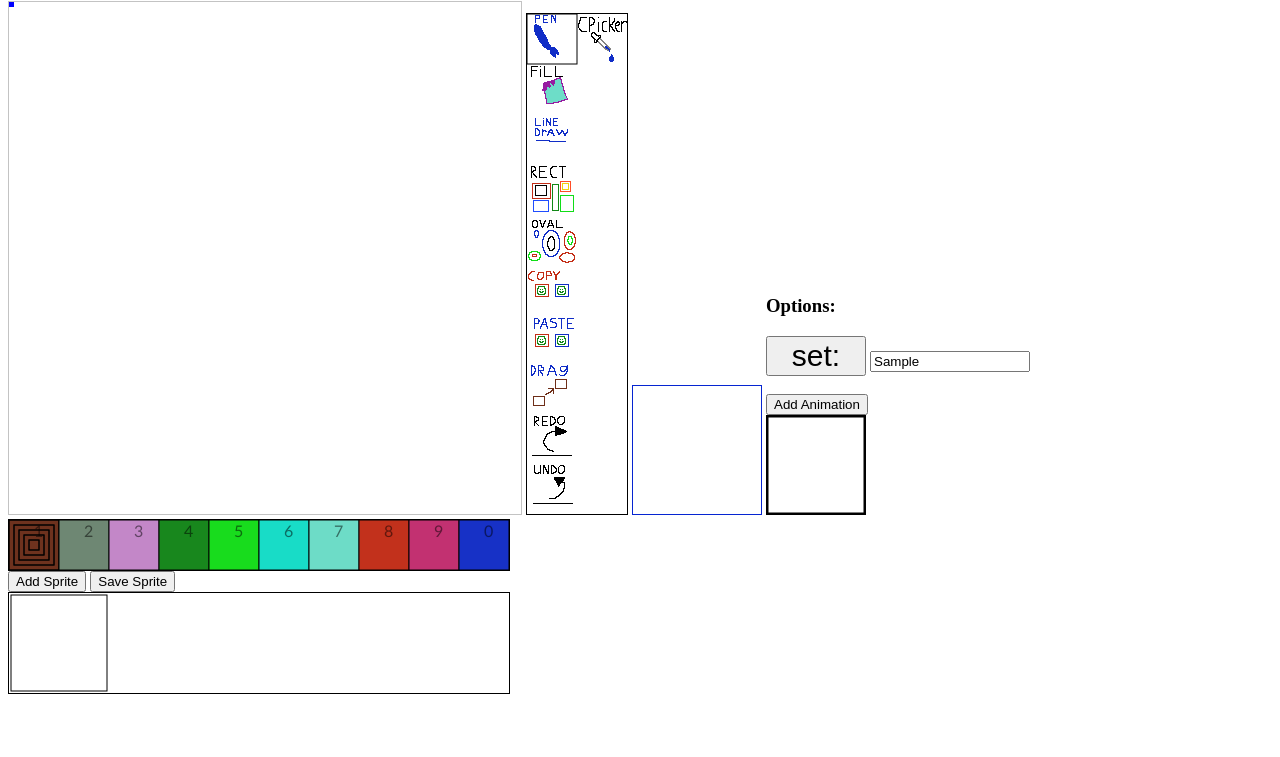
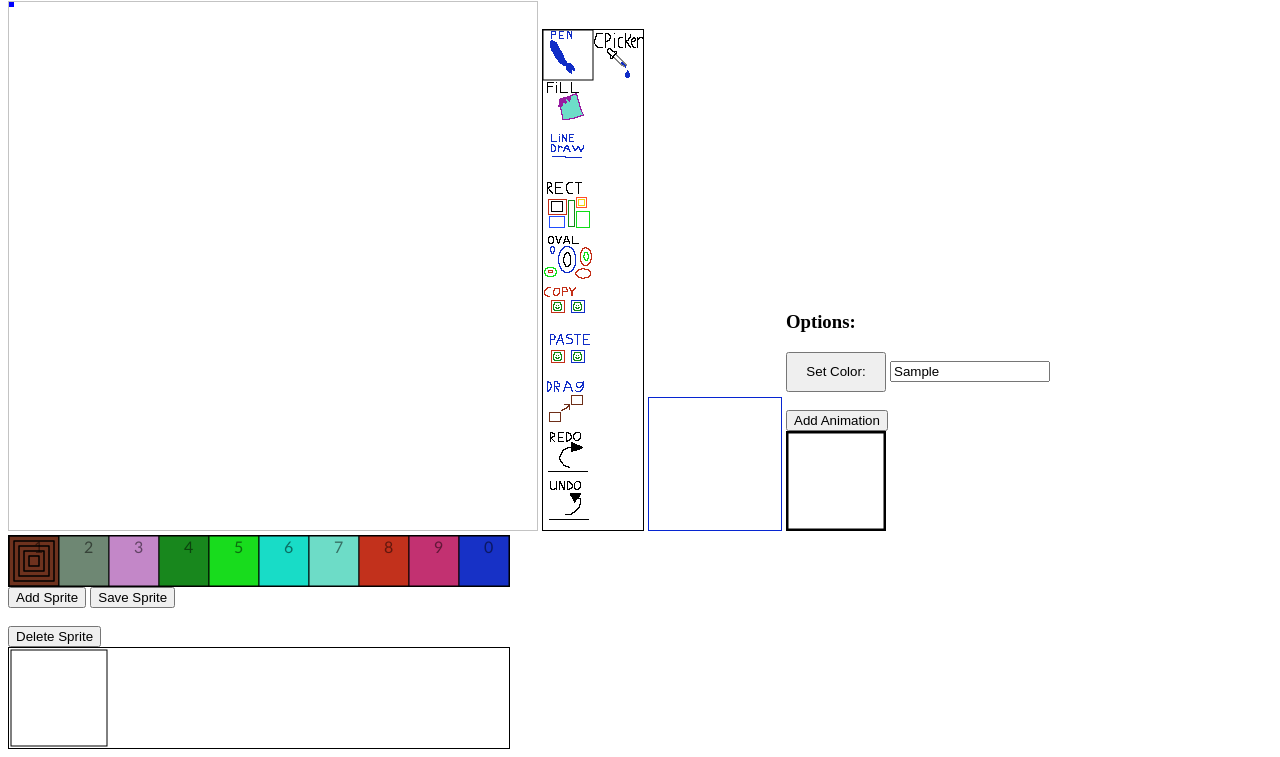
Before and after one commit to FormerlyZeroCool/SpriteDraw, a plain HTML site: page web/index.html in a window 1280 px wide. Both pictures are taken after typing "Sample" into the empty fields and a click on the button "Add Sprite". Shown: the part 54-811 px from the top of the page. Drawn offline with Linux system fonts and the light colour scheme.

Commit message:
Add delete sprite button

```diff
--- a/web/index.html
+++ b/web/index.html
@@ -17,7 +17,7 @@
 
     <h3>Options:</h3>
     <div>
-        <button id="setPalletteColorButton" style="font-size : 30px; width: 100px; height: 40px">set:</button>
+        <button id="setPalletteColorButton" style="width: 100px; height: 40px">Set Color:</button>
         <input type="text" id="newColor" style="width: 160px;"><br><br>
     </div>
     <div id="animations_group" style="display: inline-block;">
@@ -34,7 +34,8 @@
 
     <div id="sprites_group" style="display: inline;">
         <button id="add_sprite">Add Sprite</button>
-        <button id="save_sprite">Save Sprite</button><br>
+        <button id="save_sprite">Save Sprite</button><br><br>
+        <button id="delete_sprite">Delete Sprite</button><br>
         <!--<button id="save_server">Save To Server</button><br>!-->
         <div id="sprites" style="display: inline-block;">
             <canvas id="sprites-canvas" width="500" height="100"
--- a/web/spritedraw.js
+++ b/web/spritedraw.js
@@ -1,7 +1,7 @@
 function sleep(ms) {
     return new Promise(resolve => setTimeout(resolve, ms));
 }
-const dim = [128, 128];
+const dim = [528, 528];
 class Queue {
     constructor(size) {
         this.data = [];
@@ -1210,8 +1210,9 @@ class SpriteAnimation {
     }
     draw(ctx) {
         if (this.sprites.length) {
-            this.sprites[this.animationIndex++].draw(ctx, this.x, this.y, this.width, this.height);
-            this.animationIndex %= this.sprites.length;
+            this.animationIndex++;
+            this.sprites[this.animationIndex %= this.sprites.length].draw(ctx, this.x, this.y, this.width, this.height);
+            this.animationIndex;
         }
         else {
             this.animationIndex = 0;
@@ -1269,6 +1270,10 @@ class SpriteSelector {
             }
             this.ctx.strokeRect(this.selectedSprite % this.spritesPerRow * this.spriteWidth + 2, Math.floor(this.selectedSprite / this.spritesPerRow) * this.spriteHeight + 2, this.spriteWidth - 4, this.spriteHeight - 4);
         }
+    }
+    deleteSelectedSprite() {
+        this.sprites().splice(this.selectedSprite--, 1);
+        console.log(this.sprites());
     }
     loadSprite() {
         if (this.selectedSpriteVal())
@@ -1402,6 +1407,11 @@ async function main() {
     save_spriteButtonTouchListener.registerCallBack("touchstart", e => true, e => {
         animations.spriteSelector.pushSelectedToCanvas();
     });
+    const delete_spriteButton = document.getElementById("delete_sprite");
+    const delete_spriteButtonTouchListener = new SingleTouchListener(delete_spriteButton, false, true);
+    delete_spriteButtonTouchListener.registerCallBack("touchstart", e => true, e => {
+        animations.spriteSelector.deleteSelectedSprite();
+    });
     const save_serverButton = document.getElementById("save_server");
     if (save_serverButton)
         save_serverButton.addEventListener("mousedown", e => logToServer({ animation: animations.animations[animations.selectedAnimation] }));
@@ -1416,7 +1426,7 @@ async function main() {
     keyboardHandler.registerCallBack("keyup", e => true, e => {
         field.color.copy(pallette.calcColor());
     });
-    const fps = 20;
+    const fps = 40;
     const goalSleep = 1000 / fps;
     let counter = 0;
     while (true) {
```
